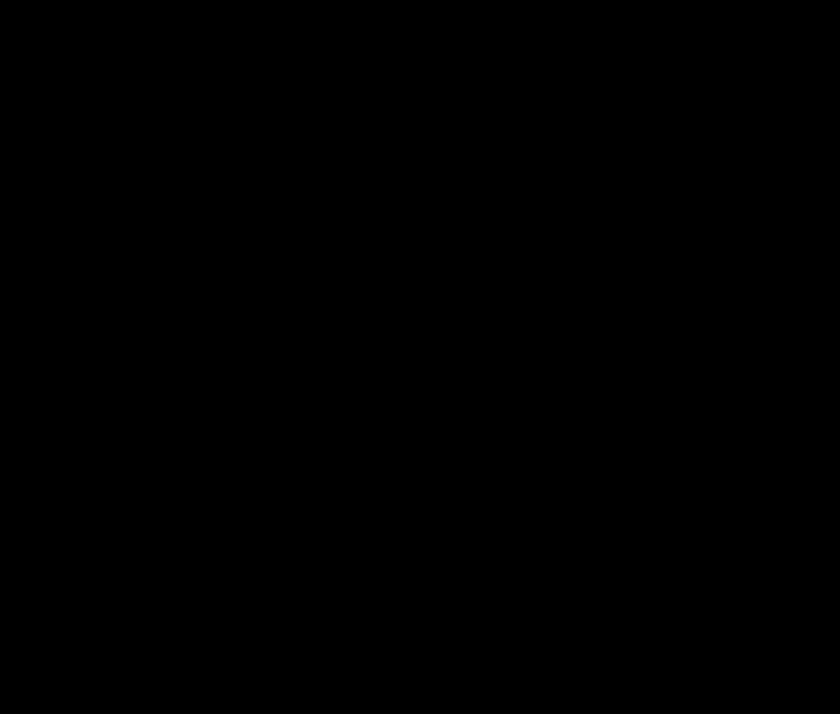
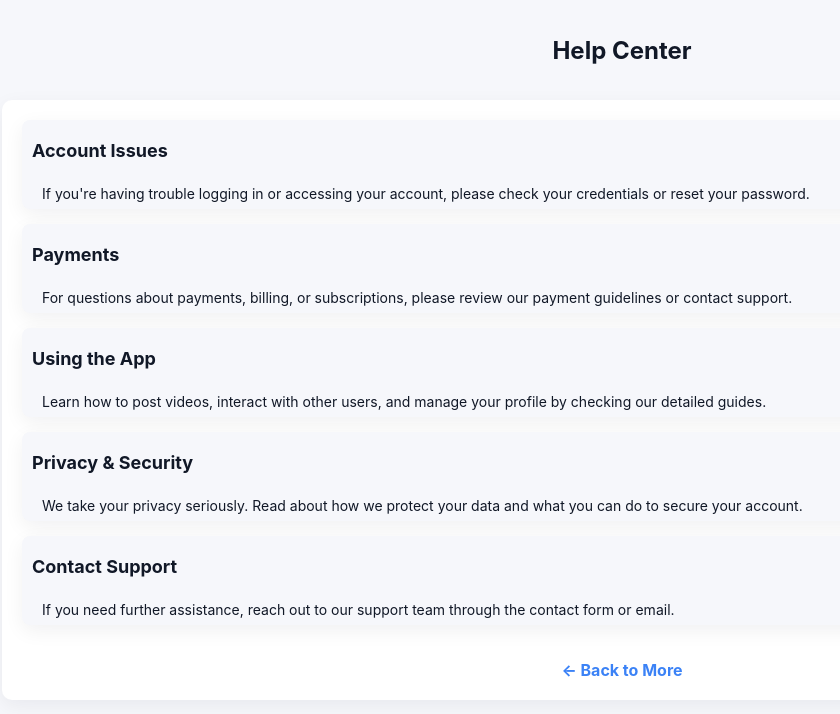
Before and after one commit to SanathRai33/BingeBites-Client, a React (Vite) app: page /user/help in a window 1280 px wide. Before the commit this address had no page. Shown: the top 714 px of the page, without its empty margins (18-858 px from the left). Built offline with nearby package versions, Linux system fonts and the light colour scheme.

Commit message:
Developed Help page

```diff
--- /dev/null
+++ b/src/pages/general/HelpCenter.jsx
@@ -0,0 +1,42 @@
+import React from 'react';
+import { Link } from 'react-router-dom';
+import '../../styles/HelpCenter.css';
+
+const HelpCenter = () => {
+  return (
+    <div className="more-container">
+      <h1>Help Center</h1>
+      <div className="help-content">
+
+        <div className="help-topic">
+          <h3>Account Issues</h3>
+          <p>If you're having trouble logging in or accessing your account, please check your credentials or reset your password.</p>
+        </div>
+
+        <div className="help-topic">
+          <h3>Payments</h3>
+          <p>For questions about payments, billing, or subscriptions, please review our payment guidelines or contact support.</p>
+        </div>
+
+        <div className="help-topic">
+          <h3>Using the App</h3>
+          <p>Learn how to post videos, interact with other users, and manage your profile by checking our detailed guides.</p>
+        </div>
+
+        <div className="help-topic">
+          <h3>Privacy & Security</h3>
+          <p>We take your privacy seriously. Read about how we protect your data and what you can do to secure your account.</p>
+        </div>
+
+        <div className="help-topic">
+          <h3>Contact Support</h3>
+          <p>If you need further assistance, reach out to our support team through the contact form or email.</p>
+        </div>
+
+        <Link to="/user/more" className="back-link">← Back to More</Link>
+      </div>
+    </div>
+  );
+};
+
+export default HelpCenter;
--- a/src/routes/AppRoutes.jsx
+++ b/src/routes/AppRoutes.jsx
@@ -11,6 +11,7 @@
 import Collection from '../pages/general/Collections'
 import More from '../pages/general/More'
 import Terms from '../pages/general/Terms'
+import HelpCenter from '../pages/general/HelpCenter'
 
 const AppRoutes = () => {
     return (
@@ -26,6 +27,7 @@
             <Route path='/user/collection' element={<Collection/>}/>
             <Route path='/user/more' element={<More/>}/>
             <Route path='/terms' element={<Terms/>}/>
+            <Route path='/user/help' element={<HelpCenter/>}/>
         </Routes>
     )
 }
--- /dev/null
+++ b/src/styles/HelpCenter.css
@@ -0,0 +1,48 @@
+.help-content {
+  background-color: var(--card);
+  padding: 20px;
+  border-radius: 10px;
+  box-shadow: var(--shadow);
+  display: flex;
+    flex-direction: column;
+    gap: 15px;
+}
+
+.help-topic {
+  padding: 5px 10px;
+  border-radius: 8px;
+  display: flex;
+  align-items: start;
+  justify-content: start;
+  flex-direction: column;
+  text-align: start;
+  background-color: var(--bg);
+  box-shadow: var(--shadow);
+}
+
+.help-topic h3 {
+  font-size: 18px;
+  margin-bottom: 8px;
+}
+
+.help-topic p {
+  font-size: 14px;
+  margin-bottom: 0;
+  line-height: 1.5;
+}
+
+/* Keep existing styles for .back-link */
+
+@media (max-width: 768px) {
+  h1 {
+    font-size: 20px;
+  }
+
+  .help-topic h3 {
+    font-size: 16px;
+  }
+
+  .help-topic p {
+    font-size: 13px;
+  }
+}
```
